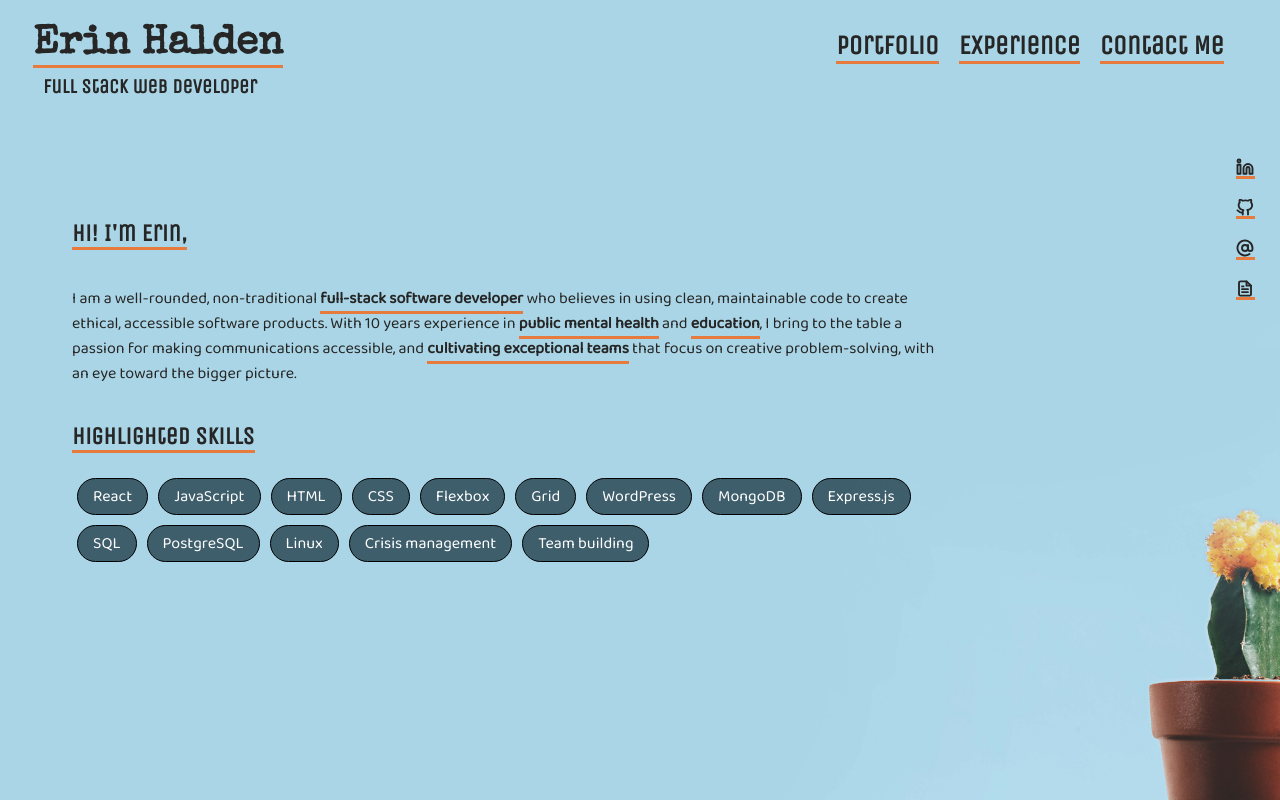
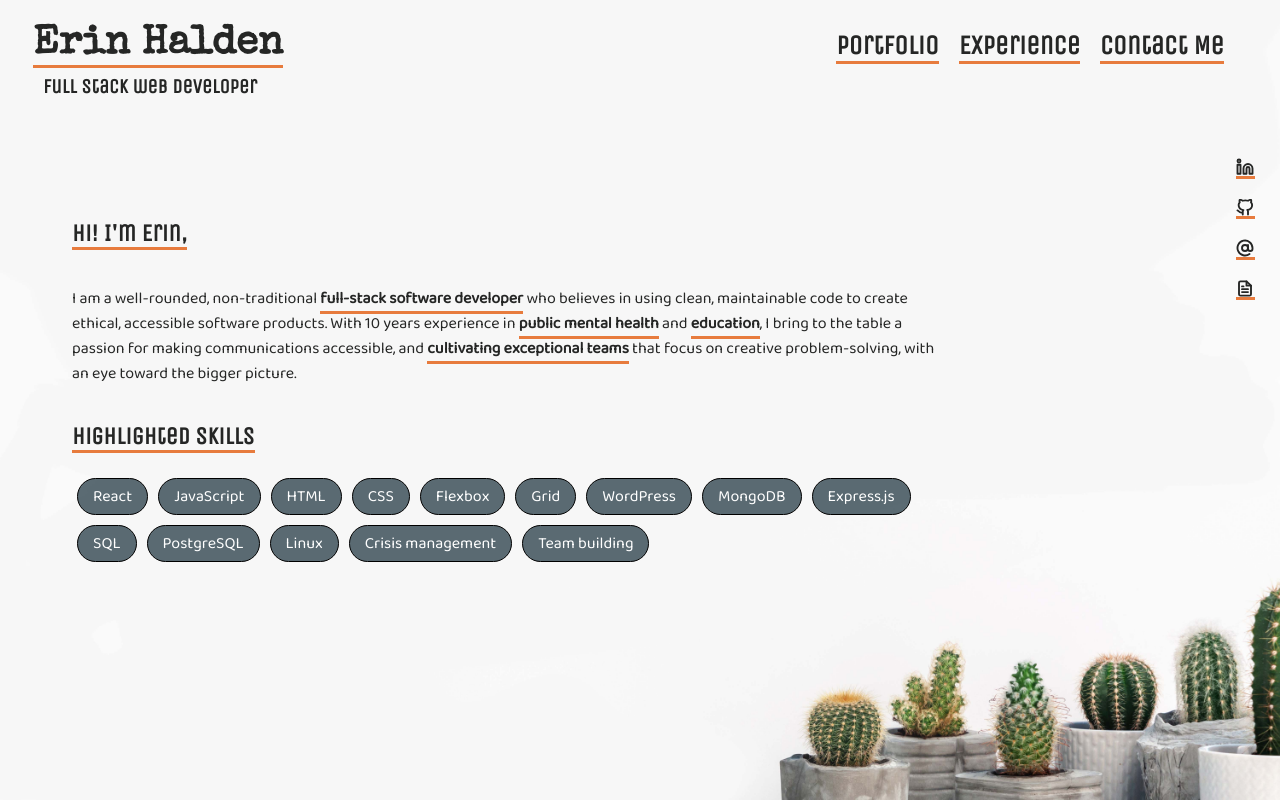
Before and after one commit to erininabox/portfolio-v1, a React (Create React App) app: page / in a window 1280 px wide. Built offline with nearby package versions, Linux system fonts and the light colour scheme; a web font is replaced by a local one.

Commit message:
changed background img

```diff
--- a/src/index.css
+++ b/src/index.css
@@ -5,7 +5,7 @@ body {
   sans-serif;
   -webkit-font-smoothing: antialiased;
   -moz-osx-font-smoothing: grayscale;
-  background: url(./img/landing-cactus-new.jpg);
+  background: url(./img/white-cactus-big.jpeg);
   background-repeat: no-repeat;
   background-position: bottom right;
   background-attachment: fixed;
```
Also changed, not shown: src/img/white-cactus-big.jpeg (added).
